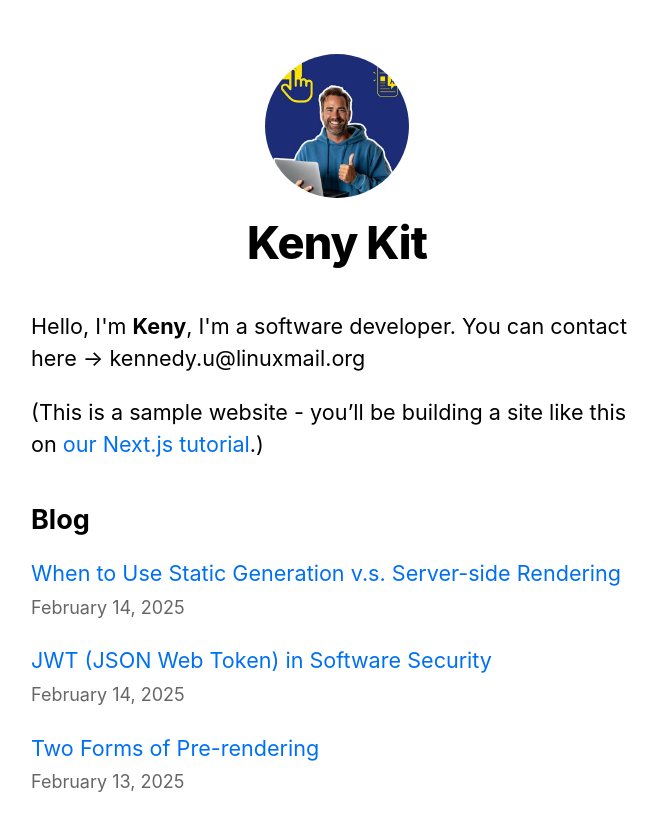
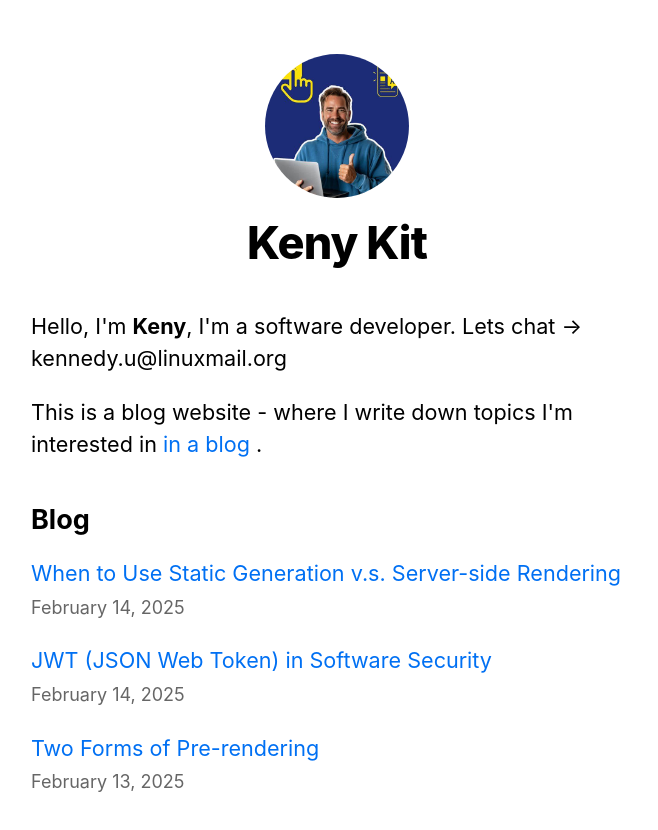
Before and after one commit to Formtrix/CS465NextJS-blog, a Next.js app: page / in a window 1280 px wide. Shown: the top 830 px of the page, without its empty margins (303-961 px from the left). Built offline with nearby package versions, Linux system fonts and the light colour scheme.

Commit message:
update post

```diff
--- a/pages/index.js
+++ b/pages/index.js
@@ -21,10 +21,10 @@ export default function Home({ allPostsData }) {
         <title>{siteTitle}</title>
       </Head>
       <section className={utilStyles.headingMd}>
-        <p>Hello, I'm <strong>Keny</strong>, I'm a software developer. You can contact here → kennedy.u@linuxmail.org </p>
+        <p>Hello, I'm <strong>Keny</strong>, I'm a software developer. Lets chat → kennedy.u@linuxmail.org </p>
         <p>
-          (This is a sample website - you’ll be building a site like this on{' '}
-          <a href="https://nextjs.org/learn">our Next.js tutorial</a>.)
+          This is a blog website - where I write down topics I'm interested in {' '}
+          <a href="https://nextjs-blog-reactnextjs.vercel.app/"> in a blog </a>.
         </p>
       </section>
       <section className={`${utilStyles.headingMd} ${utilStyles.padding1px}`}>
```
